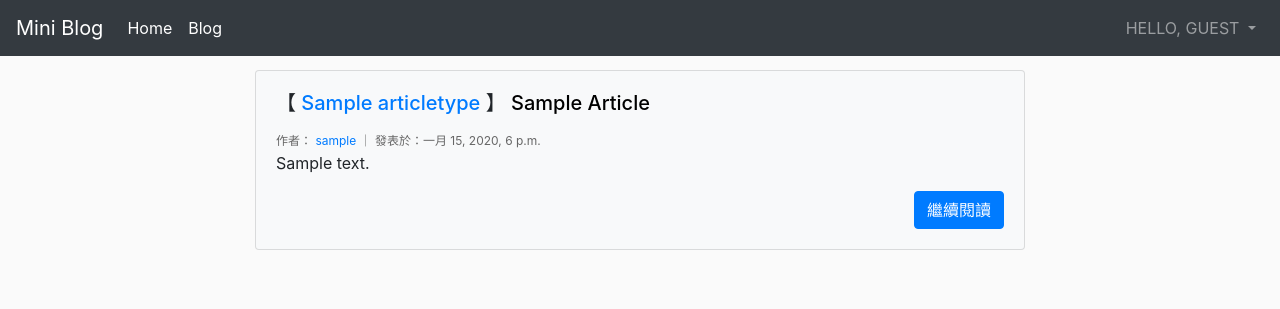
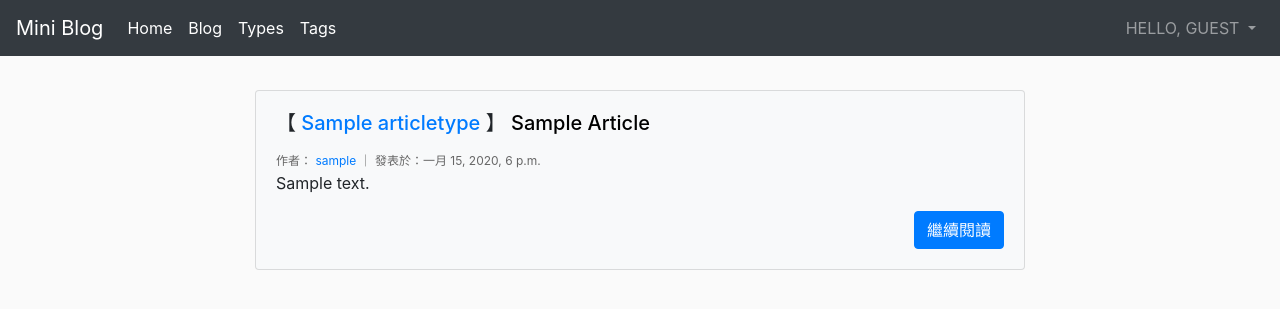
Before and after one commit to josephsiao/mini-blog, a Django app: a page that uses miniblog/templates/base.html in a window 1280 px wide. Shown: the top 309 px of the page. Run offline with Django 3.2, Linux system fonts and the light colour scheme; tables that the repository leaves empty hold one stand-in row (values such as "Sample post"); some libraries are stand-ins or nearby versions.

Commit message:
feat: add 'type', 'tag' page and change route name, css

```diff
--- a/miniblog/blog/templates/blog/edit_post.html
+++ b/miniblog/blog/templates/blog/edit_post.html
@@ -1,7 +1,7 @@
 {% extends "base.html" %}
 
 {% block content %}
-    <div class="container" style="padding-top: 20px;">
+    <div class="container">
         <h3 class="text-left">New Post</h3>
         <form method="POST" action="{% url 'update_post' %}">
             {% csrf_token %}
--- /dev/null
+++ b/miniblog/blog/templates/blog/index.html
@@ -0,0 +1,73 @@
+{% extends "base.html" %}
+{% load bleach_tags %}
+
+{% block content %}
+    <div class="container">
+        {% if article_list %}
+            <div>
+                {% for article in article_list %}
+                    <div class="container" style="padding-top: 20px; max-width: 50rem;">
+                        <div class="card bg-light">
+                            <div class="card-body">
+                                <h5 class="card-title">
+                                    【
+                                        <a href="{% url 'find_by_type' article.article_type %}" class="text-decoration-none">
+                                            {{ article.article_type }}
+                                        </a>
+                                    】
+                                    <a href="{% url 'get_post_detail' article.id %}" class="text-decoration-none" style="color: #000000;">
+                                        {{ article.title | truncatechars:30 | title }}
+                                    </a>
+                                </h5>
+                                <span class="" style="font-size: 12px; color: #666666;">
+                                    作者：
+                                    <a href="{% url 'find_by_author' article.author %}" class="text-decoration-none">
+                                        {{ article.author }}
+                                    </a>
+                                    ｜
+                                    發表於：{{ article.published_time }}
+                                </span>
+                                <p class="card-text">
+                                    {{ article.content | truncatechars:50 | bleach }}
+                                </p>
+                                <div class="text-right">
+                                    <a href="{% url 'get_post_detail' article.id %}" class="btn btn-primary">繼續閱讀</a>
+                                </div>
+                            </div>
+                        </div>
+                    </div>
+                {% endfor %}
+            </div>
+        {% else %}
+            <div>
+                {% if type_list %}
+                    <div style="padding-top: 20px;">
+                        <div class="card bg-light">
+                            <div class="card-body h3 d-inline-block">
+                                <p>
+                                    {% for type in type_list %}
+                                        <a href="{% url 'find_by_type' type %}" class="text-decoration-none badge badge-info mr-2 mb-2">{{ type }}</a>
+                                    {% endfor %}
+                                </p>
+                            </div>
+                        </div>
+                    </div>
+                {% elif tag_list %}
+                    <div style="padding-top: 20px;">
+                        <div class="card bg-light">
+                            <div class="card-body h3 d-inline-block">
+                                <span>
+                                    {% for tag in tag_list %}
+                                        <a href="{% url 'find_by_tag' tag %}" class="text-decoration-none badge badge-info mr-2 mb-2">{{ tag }}</a>
+                                    {% endfor %}
+                                </span>
+                            </div>
+                        </div>
+                    </div>
+                {% else %}
+                    <p>沒有任何文章可以顯示</p>
+                {% endif %}
+            </div>
+        {% endif %}
+    </div>
+{% endblock %}
--- a/miniblog/blog/templates/blog/post_detail.html
+++ b/miniblog/blog/templates/blog/post_detail.html
@@ -3,7 +3,7 @@
 {% block content %}
     <div class="container">
         <div>
-            <div class="container" style="padding-top: 20px;">
+            <div class="container">
                 <div class="card bg-light">
                     <div class="card-body">
                         <h5 class="card-title">
--- a/miniblog/blog/templates/index.html
+++ /dev/null
@@ -1,43 +0,0 @@
-{% extends "base.html" %}
-{% load bleach_tags %}
-
-{% block content %}
-    <div class="container">
-        <div>
-            {% for article in article_list %}
-                <div class="container" style="padding-top: 20px; max-width: 50rem;">
-                    <div class="card bg-light">
-                        <div class="card-body">
-                            <h5 class="card-title">
-                                【
-                                    <a href="{% url 'find_by_type' article.article_type %}" class="text-decoration-none">
-                                        {{ article.article_type }}
-                                    </a>
-                                】
-                                <a href="{% url 'get_post_detail' article.id %}" class="text-decoration-none" style="color: #000000;">
-                                    {{ article.title | truncatechars:30 | title }}
-                                </a>
-                            </h5>
-                            <span class="" style="font-size: 12px; color: #666666;">
-                                作者：
-                                <a href="{% url 'find_by_author' article.author %}" class="text-decoration-none">
-                                    {{ article.author }}
-                                </a>
-                                ｜
-                                發表於：{{ article.published_time }}
-                            </span>
-                            <p class="card-text">
-                                {{ article.content | truncatechars:50 | bleach }}
-                            </p>
-                            <div class="text-right">
-                                <a href="{% url 'get_post_detail' article.id %}" class="btn btn-primary">繼續閱讀</a>
-                            </div>
-                        </div>
-                    </div>
-                </div>
-            {% empty %}
-                <p style="padding-top: 20px;">沒有任何文章可以顯示</p>
-            {% endfor %}
-        </div>
-    </div>
-{% endblock %}
--- a/miniblog/blog/urls.py
+++ b/miniblog/blog/urls.py
@@ -3,14 +3,15 @@ from django.urls import path
 from . import views
 
 urlpatterns = [
-    path('', views.index, name='index'),
-    path('blog', views.index, name='blog'),
-    path('blog/post', views.index, name='blog_post'),
-    path('blog/post/new', views.update_post, name='update_post'),
-    path('blog/post/<int:article_id>/', views.get_post_detail, name='get_post_detail'),
-    path('blog/post/delete/<int:article_id>/', views.delete_post, name='delete_post'),
-    path('blog/post/edit/<int:article_id>/', views.edit_post, name='edit_post'),
-    path('blog/post/author/<str:author_name>', views.find_by_author, name='find_by_author'),
-    path('blog/post/type/<str:type_name>', views.find_by_type, name='find_by_type'),
-    path('blog/post/tag/<str:tag_name>', views.find_by_tag, name='find_by_tag'),
+    path('', views.index, name='blog'),
+    path('post', views.index, name='blog_post'),
+    path('post/new', views.update_post, name='update_post'),
+    path('post/types', views.get_all_types, name='get_all_types'),
+    path('post/tags', views.get_all_tags, name='get_all_tags'),
+    path('post/<int:article_id>/', views.get_post_detail, name='get_post_detail'),
+    path('post/delete/<int:article_id>/', views.delete_post, name='delete_post'),
+    path('post/edit/<int:article_id>/', views.edit_post, name='edit_post'),
+    path('post/author/<str:author_name>', views.find_by_author, name='find_by_author'),
+    path('post/type/<str:type_name>', views.find_by_type, name='find_by_type'),
+    path('post/tag/<str:tag_name>', views.find_by_tag, name='find_by_tag'),
 ]
--- a/miniblog/blog/views.py
+++ b/miniblog/blog/views.py
@@ -13,7 +13,7 @@ def index(request):
         'article_list': article_list
     }
 
-    return render(request, 'index.html', context)
+    return render(request, 'blog/index.html', context)
 
 
 def get_post_detail(request, article_id):
@@ -35,7 +35,7 @@ def find_by_author(request, author_name):
         'article_list': article_list
     }
 
-    return render(request, 'index.html', context)
+    return render(request, 'blog/index.html', context)
 
 
 def find_by_type(request, type_name):
@@ -45,7 +45,7 @@ def find_by_type(request, type_name):
         'article_list': article_list
     }
 
-    return render(request, 'index.html', context)
+    return render(request, 'blog/index.html', context)
 
 
 def find_by_tag(request, tag_name):
@@ -55,7 +55,27 @@ def find_by_tag(request, tag_name):
         'article_list': article_list
     }
 
-    return render(request, 'index.html', context)
+    return render(request, 'blog/index.html', context)
+
+
+def get_all_types(request):
+    type_list = ArticleType.objects.all()
+
+    context = {
+        'type_list': type_list
+    }
+
+    return render(request, 'blog/index.html', context)
+
+
+def get_all_tags(request):
+    tag_list = ArticleTag.objects.all()
+
+    context = {
+        'tag_list': tag_list
+    }
+
+    return render(request, 'blog/index.html', context)
 
 
 @login_required
@@ -81,7 +101,7 @@ def update_post(request):
 
         article.article_tags.set(article_tags)
 
-        return redirect('/')
+        return redirect('blog')
     else:
         form = ArticlePostForm()
 
@@ -100,7 +120,7 @@ def delete_post(request, article_id):
         if article.author == request.user:
             article.delete()
 
-    return redirect('/')
+    return redirect('blog')
 
 
 @login_required
@@ -123,4 +143,4 @@ def edit_post(request, article_id):
 
             return render(request, 'blog/edit_post.html', context)
 
-    return redirect('/')
+    return redirect('blog')
--- a/miniblog/miniblog/urls.py
+++ b/miniblog/miniblog/urls.py
@@ -16,11 +16,12 @@ Including another URLconf
 from django.contrib import admin
 from django.urls import include, path
 
-from .views import user_register, user_login, user_logout
+from .views import index, user_login, user_logout, user_register
 
 urlpatterns = [
-    path('', include('blog.urls')),
+    path('', index, name='index'),
     path('admin/', admin.site.urls),
+    path('blog/', include('blog.urls')),
     path('accounts/login/', user_login, name='login'),
     path('accounts/logout/', user_logout, name='logout'),
     path('accounts/register/', user_register, name='register'),
--- a/miniblog/miniblog/views.py
+++ b/miniblog/miniblog/views.py
@@ -2,6 +2,10 @@ from django.contrib.auth import authenticate, login, logout
 from django.shortcuts import redirect, render
 
 from .form import UserLoginForm, UserRegistrationForm
+
+
+def index(request):
+    return render(request, 'home/index.html')
 
 
 def user_register(request):
--- a/miniblog/templates/base.html
+++ b/miniblog/templates/base.html
@@ -33,7 +33,13 @@
                             <a class="nav-link" href="/">Home</a>
                         </li>
                         <li class="nav-item">
-                            <a class="nav-link active" href="/">Blog</a>
+                            <a class="nav-link active" href="{% url 'blog' %}">Blog</a>
+                        </li>
+                        <li class="nav-item">
+                            <a class="nav-link active" href="{% url 'get_all_types' %}">Types</a>
+                        </li>
+                        <li class="nav-item">
+                            <a class="nav-link active" href="{% url 'get_all_tags' %}">Tags</a>
                         </li>
                     </ul>
                     <ul class="navbar-nav ml-auto">
@@ -43,18 +49,18 @@
                                     {{ user }}
                                 </a>
                                 <div class="dropdown-menu dropdown-menu-right" aria-labelledby="navbarDropdownMenuLink">
-                                    <a class="dropdown-item" href="{% url 'update_post' %}?next={{request.path}}">New Post</a>
+                                    <a class="dropdown-item" href="{% url 'update_post' %}?next={{ request.path }}">New Post</a>
                                     <a class="dropdown-item" href="{% url 'find_by_author' user %}">My Posts</a>
                                     <div class="dropdown-divider"></div>
-                                    <a class="dropdown-item" href="{% url 'logout'%}?next={{request.path}}">Logout</a>
+                                    <a class="dropdown-item" href="{% url 'logout' %}?next={{ request.path }}">Logout</a>
                                 </div>
                             {% else %}
                                 <a class="nav-link dropdown-toggle" href="#" id="navbarDropdownMenuLink" data-toggle="dropdown" aria-haspopup="true" aria-expanded="false">
                                     HELLO, GUEST
                                 </a>
                                 <div class="dropdown-menu dropdown-menu-right" aria-labelledby="navbarDropdownMenuLink">
-                                    <a class="dropdown-item" href="{% url 'login'%}?next={{request.path}}">Login</a>
-                                    <a class="dropdown-item" href="{% url 'register'%}?next={{request.path}}">Register</a>
+                                    <a class="dropdown-item" href="{% url 'login' %}?next={{ request.path }}">Login</a>
+                                    <a class="dropdown-item" href="{% url 'register' %}?next={{ request.path }}">Register</a>
                                 </div>
                             {% endif %}
                         </li>
@@ -63,7 +69,7 @@
             </nav>
         </div>
 
-        <div id="content">
+        <div id="content" style="padding-top: 20px; padding-bottom: 20px;">
             {% block content %}
 
             {% endblock %}
--- a/miniblog/templates/registration/login.html
+++ b/miniblog/templates/registration/login.html
@@ -1,7 +1,7 @@
 {% extends "base.html" %}
 
 {% block content %}
-    <div class="container col-4" style="padding-top: 20px;">
+    <div class="container col-4">
         <div>
             <h3 class="text-center">Login</h3>
             <form method="post" action="{% url 'login' %}?next={{ next }}">
--- a/miniblog/templates/registration/register.html
+++ b/miniblog/templates/registration/register.html
@@ -1,7 +1,7 @@
 {% extends "base.html" %}
 
 {% block content %}
-    <div class="container col-4" style="padding-top: 20px;">
+    <div class="container col-4">
         <div>
             <h3 class="text-center">Registration</h3>
             <form method="POST" action="{% url 'register' %}?next={{ next }}">
```
Also changed, not shown: miniblog/templates/home/index.html (added, +9 -0 lines).
